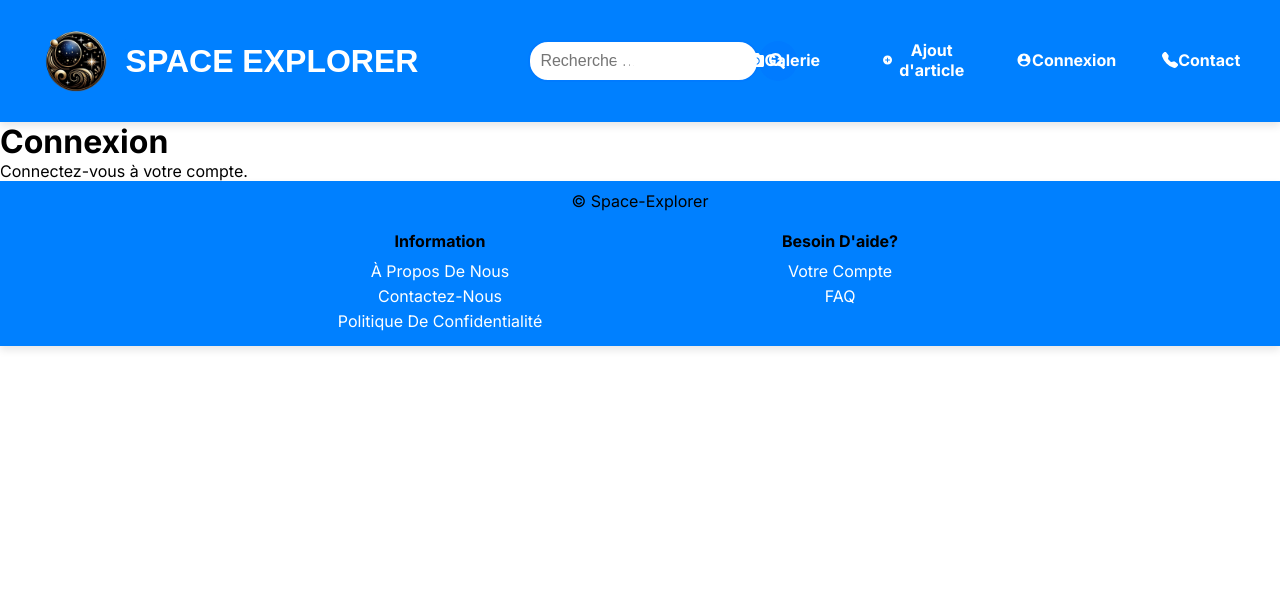
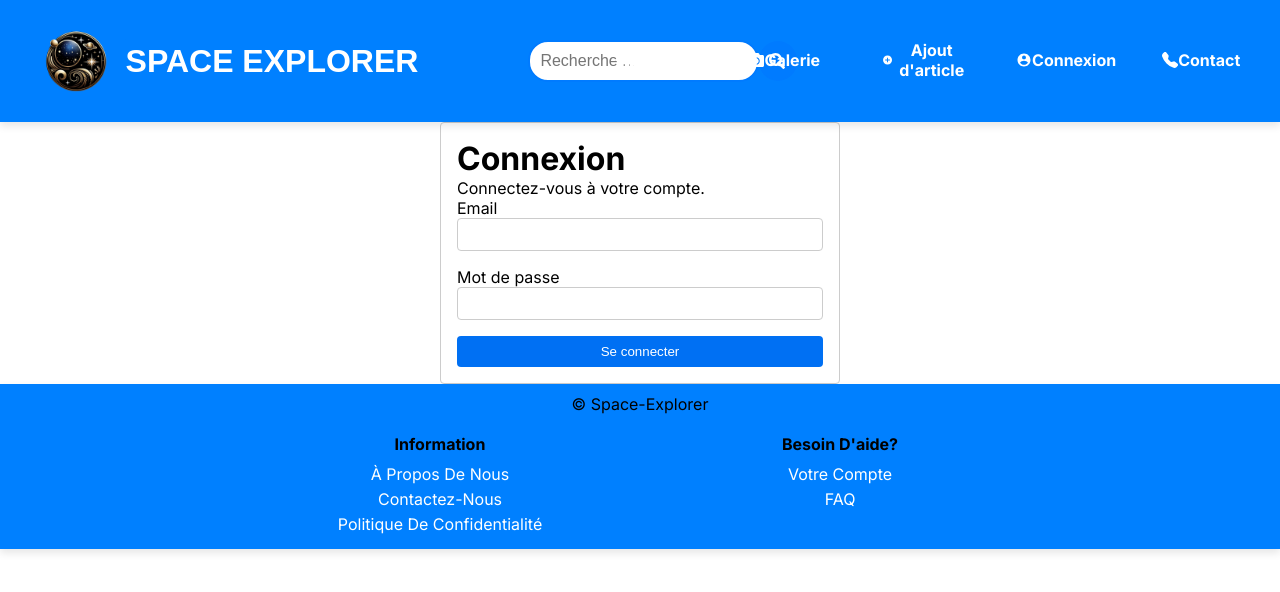
Before and after one commit to Isigod024/Space-explorer, a Next.js app: page / in a window 1280 px wide. Both pictures are taken after a click on the link "Connexion". Shown: the top 592 px of the page. Built offline with nearby package versions, Linux system fonts and the light colour scheme.

Commit message:
update connexion

```diff
--- a/components/Connexion.jsx
+++ b/components/Connexion.jsx
@@ -1,13 +1,54 @@
-import React from 'react';
+// components/Connexion.jsx
+import React, { useState } from 'react';
 
 const Connexion = () => {
-    return (
-       <div>
-        <h1>Connexion</h1>
-            <p>Connectez-vous à votre compte.</p>
-            {/* Ajoutez ici un formulaire de connexion */}
-       </div>
-    );
-}
+  const [email, setEmail] = useState('');
+  const [password, setPassword] = useState('');
+  const [error, setError] = useState('');
+
+  const handleSubmit = async (e) => {
+    e.preventDefault();
+
+    // Remplacez cette partie par votre logique d'authentification
+    if (email === 'user@example.com' && password === 'password') {
+      alert('Login successful');
+    } else {
+      setError('Invalid email or password');
+    }
+  };
+
+  return (
+    <div style={{ maxWidth: '400px', margin: '0 auto', padding: '1rem', border: '1px solid #ccc', borderRadius: '4px' }}>
+      <h1>Connexion</h1>
+      <p>Connectez-vous à votre compte.</p>
+      <form onSubmit={handleSubmit}>
+        <div style={{ marginBottom: '1rem' }}>
+          <label htmlFor="email">Email</label>
+          <input
+            type="email"
+            id="email"
+            value={email}
+            onChange={(e) => setEmail(e.target.value)}
+            required
+            style={{ width: '100%', padding: '0.5rem', border: '1px solid #ccc', borderRadius: '4px' }}
+          />
+        </div>
+        <div style={{ marginBottom: '1rem' }}>
+          <label htmlFor="password">Mot de passe</label>
+          <input
+            type="password"
+            id="password"
+            value={password}
+            onChange={(e) => setPassword(e.target.value)}
+            required
+            style={{ width: '100%', padding: '0.5rem', border: '1px solid #ccc', borderRadius: '4px' }}
+          />
+        </div>
+        {error && <p style={{ color: 'red' }}>{error}</p>}
+        <button type="submit" style={{ width: '100%', padding: '0.5rem', backgroundColor: '#0070f3', color: 'white', border: 'none', borderRadius: '4px', cursor: 'pointer' }}>Se connecter</button>
+      </form>
+    </div>
+  );
+};
 
 export default Connexion;
```
